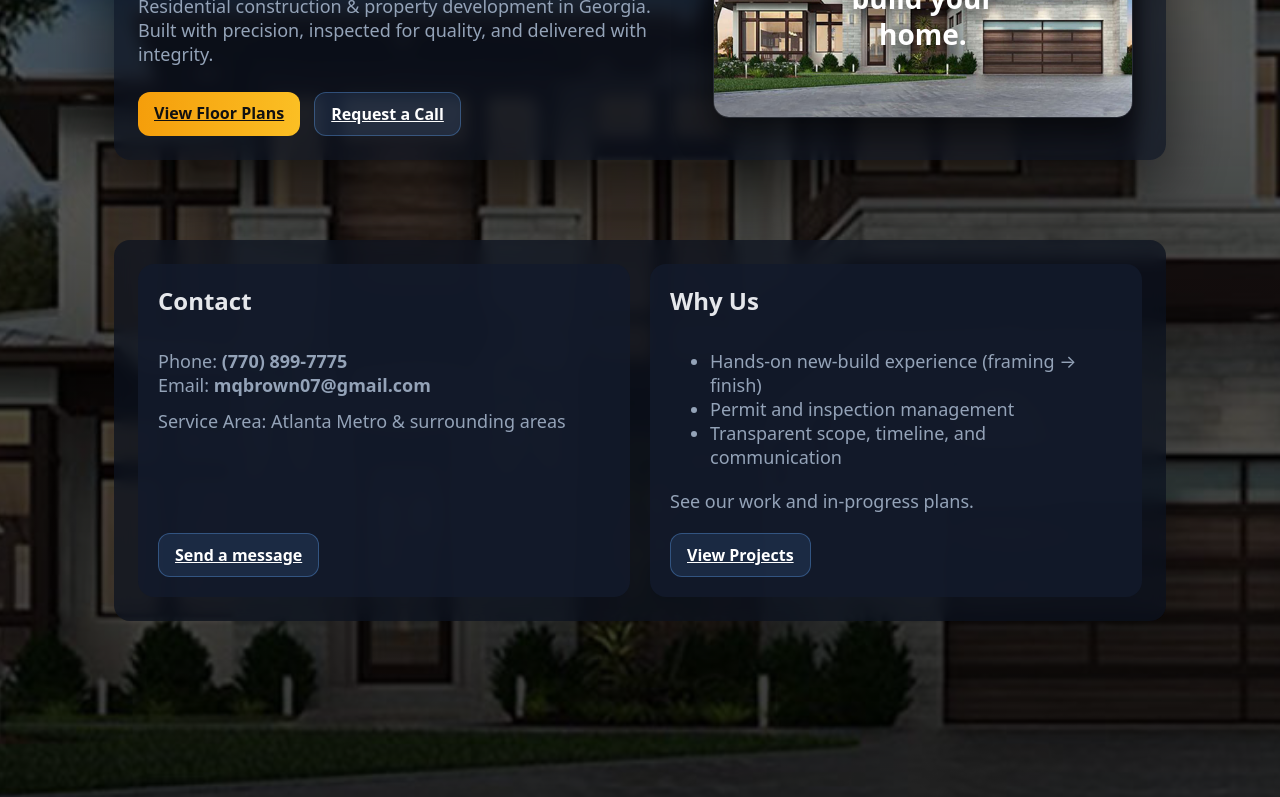
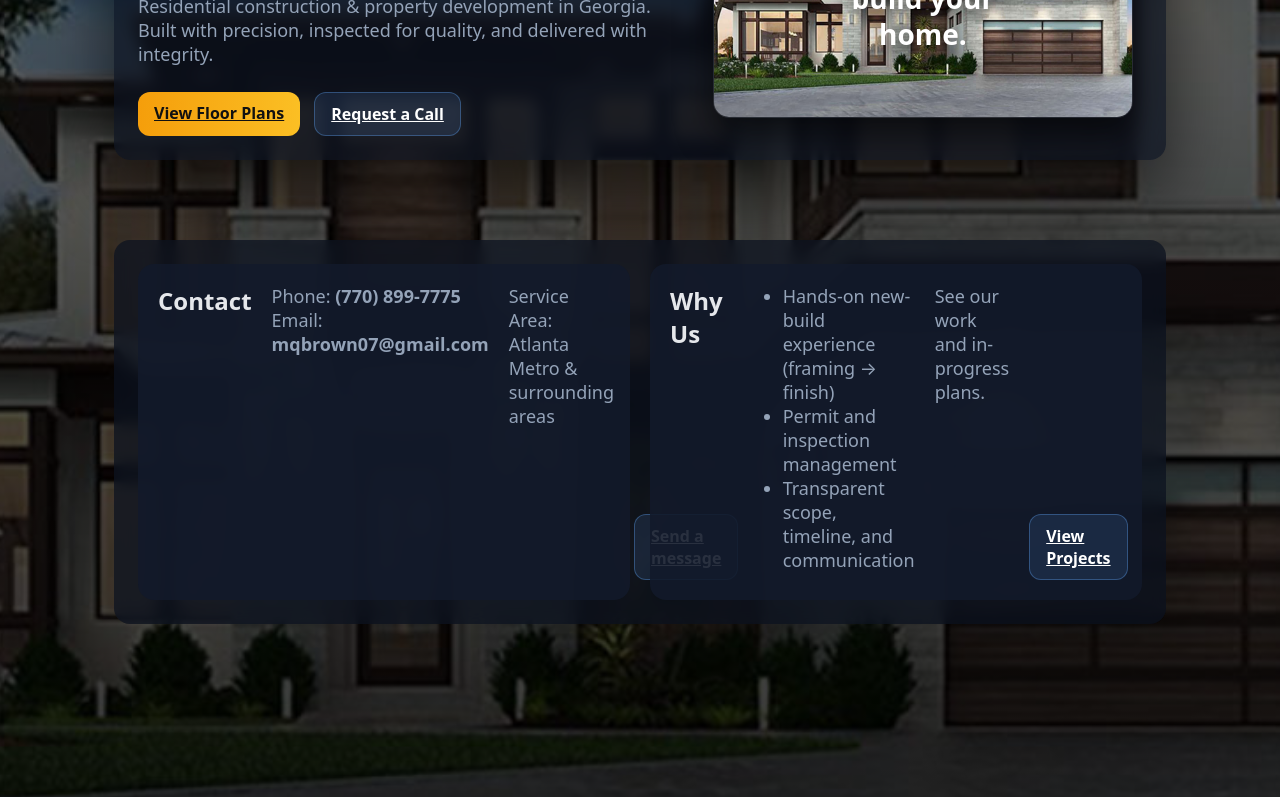
Before and after one commit to MQBrown/MelWebsiteRepo, a React (Vite) app: page / in a window 1280 px wide. Shown: the part 440-1237 px from the top of the page. Built offline with nearby package versions, Linux system fonts and the light colour scheme.

Commit message:
Update layout to use grid instead of flex
Changed layout from flex to grid for better alignment and spacing.

```diff
--- a/src/styles.css
+++ b/src/styles.css
@@ -225,9 +225,12 @@ body{
   background: rgba(18,26,43,0.9);
   border-radius:16px;
   padding:20px;
-  gap:12px;
-  display:flex;
   flex-direction:column;
+
+  display:grid;
+  grid-template-columns:repeat(12,1fr);
+  gap:20px;
+  align-items:stretch;   /* ✅ THIS FIXES HEIGHT MATCHING */
 
   min-height: 100%;   /* ✅ ensures equal height */
 }
```
